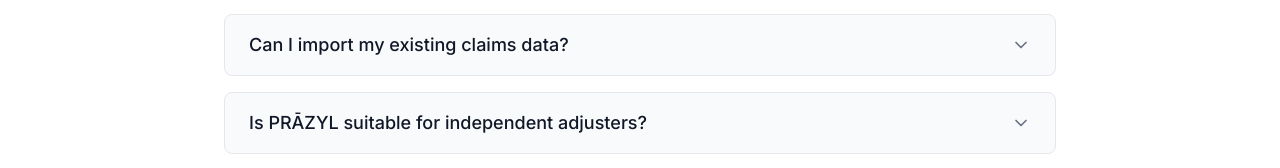
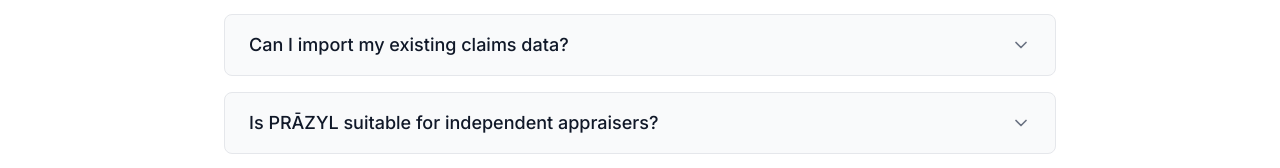
Before and after one commit to prazyl/prazyl-website, a Next.js app: page / in a window 1280 px wide. Shown: the part 4425-4593 px from the top of the page. Built offline with nearby package versions, Linux system fonts and the light colour scheme.

Commit message:
Update FAQ: Change adjusters to appraisers

```diff
--- a/app/components/FAQSection.tsx
+++ b/app/components/FAQSection.tsx
@@ -29,8 +29,8 @@ const faqs = [
     answer: "Yes, we provide data migration assistance to help you import your existing claims, contacts, and documents. Our team will work with you to ensure a smooth transition from your current system to PRĀZYL."
   },
   {
-    question: "Is PRĀZYL suitable for independent adjusters?",
-    answer: "Absolutely! Our Starter plan is designed specifically for independent adjusters and small agencies. It provides all the essential tools you need to manage claims professionally while staying within budget."
+    question: "Is PRĀZYL suitable for independent appraisers?",
+    answer: "Absolutely! Our Starter plan is designed specifically for independent appraisers and small agencies. It provides all the essential tools you need to manage claims professionally while staying within budget."
   },
   {
     question: "Do you offer training for new users?",
```
